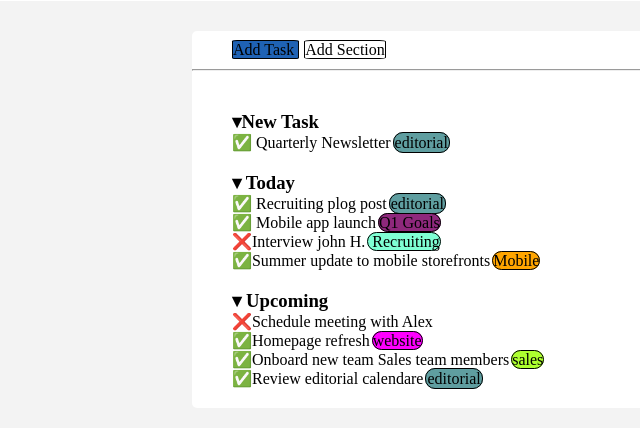
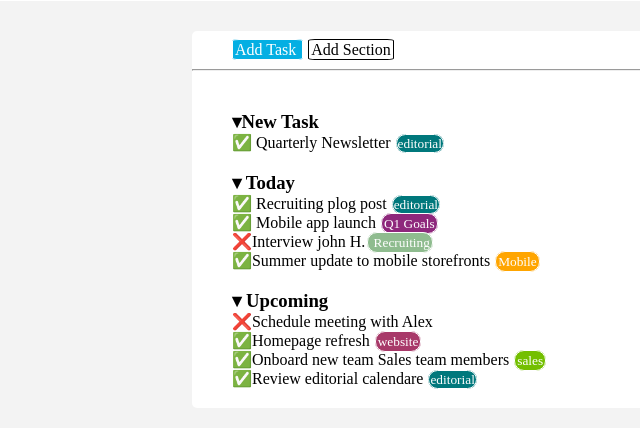
Before and after one commit to Burdusa-Daniel/html-css-toboolist, a plain HTML site: page index.html in a window 1280 px wide. Shown: the part 56-484 px from the top of the page, without its empty margins (0-640 px from the left). Drawn offline with Linux system fonts and the light colour scheme.

Commit message:
finished product

```diff
--- a/css/style.css
+++ b/css/style.css
@@ -45,9 +45,11 @@ body {
 
 .adding_features_Task {
     border: solid 1px;
-    background-color: rgb(31, 98, 180);
-    border-radius: 8%;
+    background-color: rgb(4, 175, 227);
+    border-radius: 10%;
     margin-right: 5px;
+    padding: 1px 2px;
+    color: white;
 
 }
 
@@ -55,47 +57,65 @@ body {
     border: solid 1px;
     border-radius: 8%;
     margin: auto;
+    padding: 1px 2px;
 }
 
 .editorial_box {
     border: solid 1px;
     border-radius: 10px;
-    margin-left: 2px;
-    background-color: cadetblue;
+    margin-left: 5px;
+    background-color: rgb(0, 120, 124);
     padding: 1px;
+    color: white;
+    font-size: smaller;
 }
 
 .Goals_Q1 {
     border: solid 1px;
     border-radius: 10px;
-    margin-left: 2px;
+    margin-left: 5px;
     background-color: rgba(123, 3, 101, 0.852);
+    color: white;
+    font-size: smaller;
+    padding: 2px;
 }
 
 .Recruiting {
     border: solid 1px;
     border-radius: 10px;
     margin-left: 2px;
-    background-color: aquamarine;
+    background-color:darkseagreen;
+    color: white;
+    font-size: smaller;
+    padding: 2px;
 }
 
 .mobile {
     border: solid 1px;
     border-radius: 10px;
-    margin-left: 2px;
+    margin-left: 5px;
     background-color: orange;
+    color: white;
+    font-size: smaller;
+    padding: 2px;
 }
 
 .homepage_refresh {
     border: solid 1px;
     border-radius: 10px;
-    margin-left: 2px;
-    background-color: fuchsia;
+    margin-left: 5px;
+    background-color:rgb(168, 57, 105);
+    color: white;
+    font-size: smaller;
+    padding: 2px;
 }
 
 .Sales {
     border: solid 1px;
     border-radius: 10px;
-    margin-left: 2px;
-    background-color: greenyellow;
+    margin-left: 5px;
+    background-color: rgb(115, 191, 0);
+    color: white;
+    font-size: smaller;
+    padding: 2px;
 }
--- a/index.html
+++ b/index.html
@@ -30,7 +30,7 @@
                 <div id="new_task"></div>
                 <h3>&#9662New Task</h3>
                 <div>
-                    <p> &#9989 Quarterly Newsletter<span id="editorial_box">editorial</span></p>
+                    <p> &#9989 Quarterly Newsletter<span class="editorial_box">editorial</span></p>
                 </div>
             </div>
             <div id="today">
@@ -60,7 +60,7 @@
                     <p>&#9989Onboard new team Sales team members<span class="Sales">sales</span> </p>
                 </div>
                 <div>
-                    <p> &#9989Review editorial calendare<span id="editorial_box">editorial</span></p>
+                    <p> &#9989Review editorial calendare<span class="editorial_box">editorial</span></p>
                 </div>
             </div>
         </div>
```
